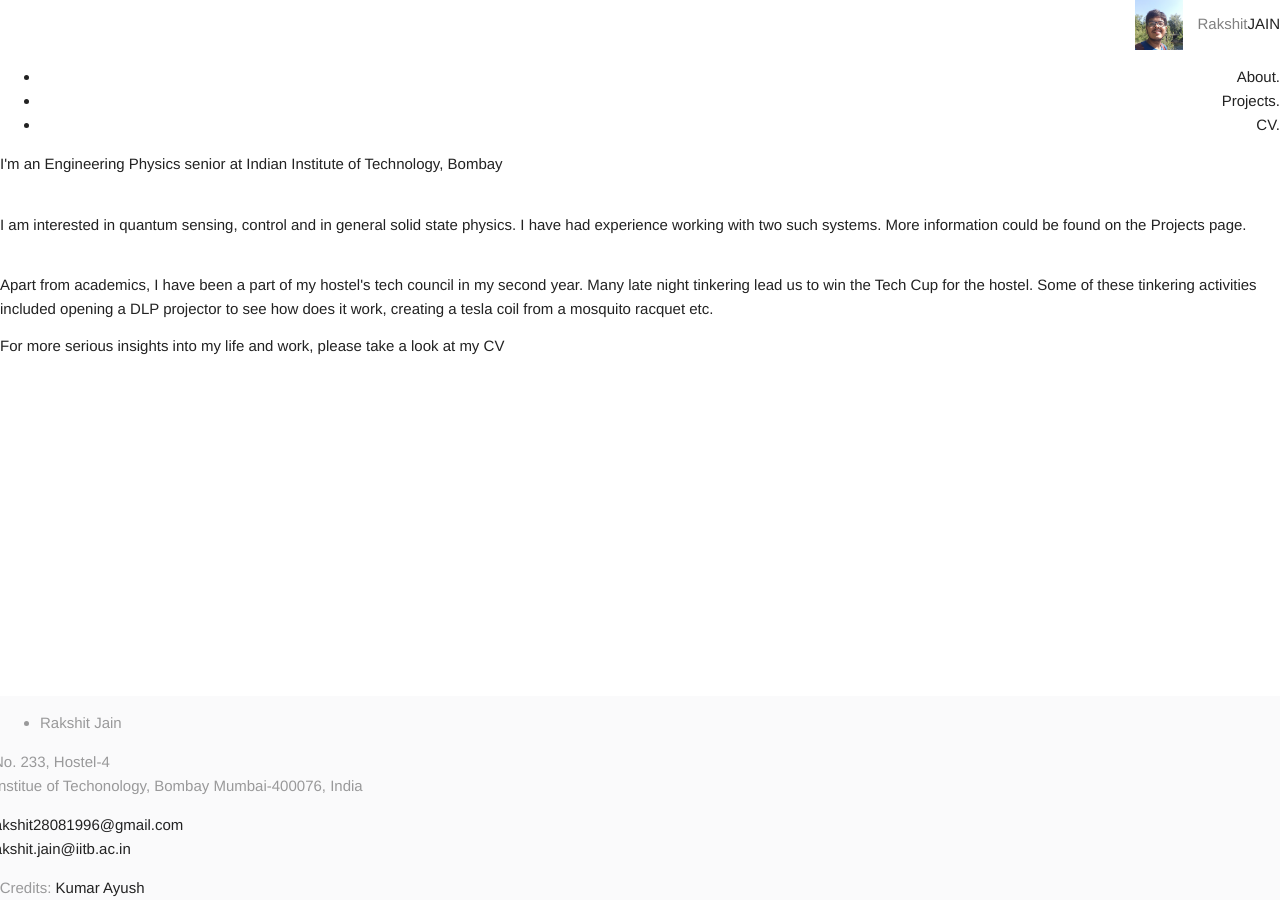
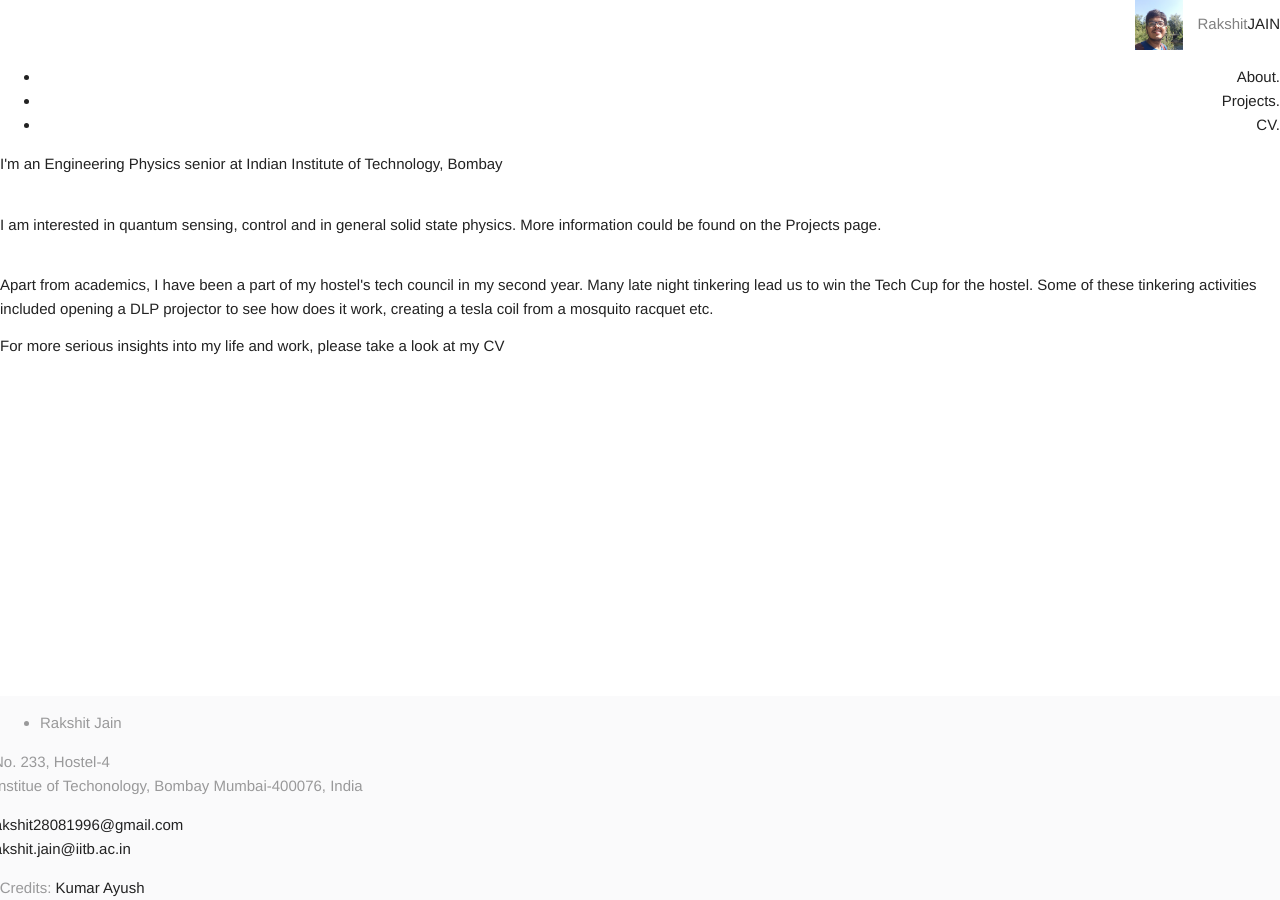
Before and after one commit to rj2808/rj2808.github.io, a Jekyll site: the page index.html, which Jekyll copies as it is, in a window 1280 px wide. Built offline with Jekyll 4.4.1, drawn with Linux system fonts in a browser that asks for light colours; some web fonts are replaced.

Commit message:
Changing Index

```diff
--- a/index.html
+++ b/index.html
@@ -52,7 +52,7 @@
         <a></a>
         <p>I'm an Engineering Physics senior at <a target="_blank" href = 'http://iitb.ac.in'>Indian Institute of Technology, Bombay</a></p>
         <br />
-        <p>I am interested in quantum sensing, control and in general solid state physics. I have had experience working with two such systems. More information could be found on the <a href = '/projects'>Projects</a> page.</p>
+        <p>I am interested in quantum sensing, control and in general solid state physics. More information could be found on the <a href = '/projects'>Projects</a> page.</p>
         <br />
         <p>Apart from academics, I have been a part of my hostel's tech council in my second year. Many late night tinkering lead us to win the Tech Cup for the hostel. Some of these tinkering activities included opening a DLP projector to see how does it work, creating a tesla coil from a mosquito racquet etc.</p>
         <p>For more serious insights into my life and work, please take a look at my <a href = '/media/cv.pdf'>CV</a></p>
```
